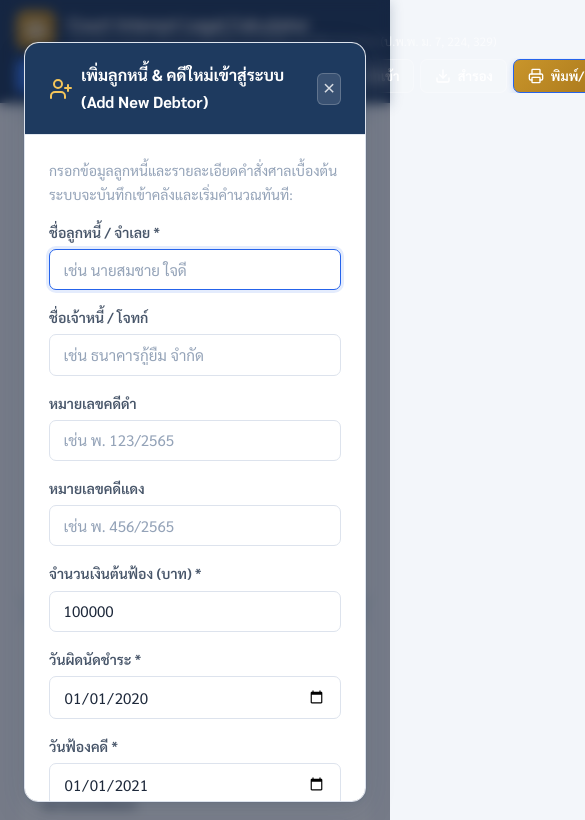
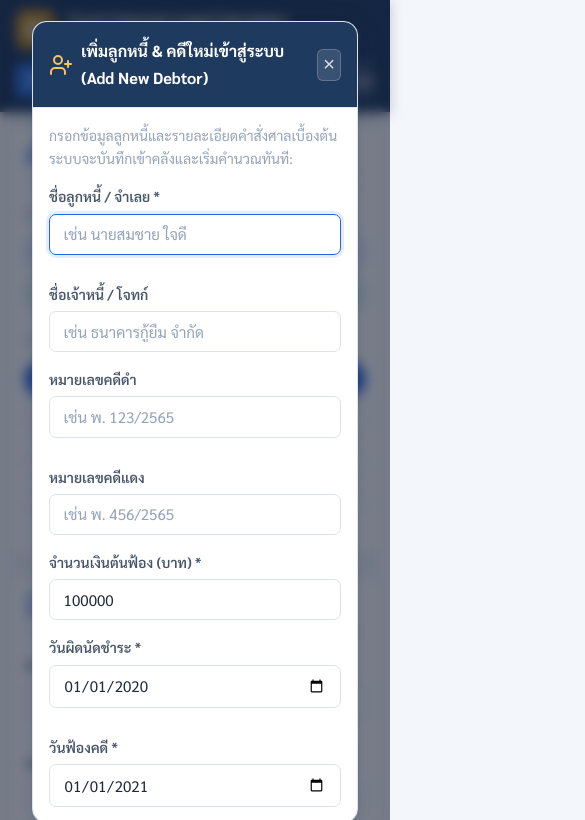
Before and after one commit to paounda2021-art/debt-interest, a website: page index.html in a window 390 px wide. Both pictures are taken after a click on the button "เพิ่มลูกหนี้". Shown: the top 820 px of the page, 585 px wide, since content can reach past the window. Drawn offline with nearby package versions, Linux system fonts and the light colour scheme; no server answers.

Commit message:
Enhance responsive design for mobile and tablet views

```diff
--- a/index.html
+++ b/index.html
@@ -4,7 +4,7 @@
   <meta charset="UTF-8">
   <meta name="viewport" content="width=device-width, initial-scale=1.0">
   <title>ระบบคำนวณดอกเบี้ยตามคำสั่งฟ้อง/คำพิพากษาศาล (Thai Court Interest Calculator)</title>
-  <link rel="stylesheet" href="styles.css?v=12">
+  <link rel="stylesheet" href="styles.css?v=13">
   <!-- Lucide Icons -->
   <script src="https://unpkg.com/lucide@latest"></script>
 </head>
--- a/styles.css
+++ b/styles.css
@@ -795,16 +795,115 @@ select.form-control { cursor: pointer; background-image: none; }
 .print-header-only { display: none; }
 
 /* ==============================
-   RESPONSIVE
+   RESPONSIVE DESIGN (Mobile & Tablet)
    ============================== */
-@media (max-width: 700px) {
-  .navbar { padding: 0 1rem; height: auto; padding-top: 10px; padding-bottom: 10px; flex-wrap: wrap; gap: 8px; }
-  .app-container { padding: 1rem; gap: 1rem; }
-  .form-row { grid-template-columns: 1fr; gap: 0; }
-  .summary-grid { grid-template-columns: 1fr 1fr; }
-  .nav-actions { flex-wrap: wrap; justify-content: flex-end; }
+@media (max-width: 992px) {
+  .app-container {
+    padding: 1.25rem 1rem;
+    gap: 1.25rem;
+  }
+}
+
+@media (max-width: 768px) {
+  .navbar {
+    padding: 0.6rem 1rem;
+    height: auto;
+    flex-direction: column;
+    align-items: stretch;
+    gap: 0.75rem;
+  }
+
+  .brand {
+    justify-content: flex-start;
+  }
+
+  .brand-title {
+    font-size: 1rem;
+  }
+
+  .brand-subtitle {
+    font-size: 0.7rem;
+  }
+
+  .nav-actions {
+    width: 100%;
+    overflow-x: auto;
+    padding-bottom: 4px;
+    justify-content: flex-start;
+    -webkit-overflow-scrolling: touch;
+  }
+
+  .navbar .btn {
+    padding: 0.4rem 0.75rem;
+    font-size: 0.8rem;
+  }
+
+  .form-row {
+    grid-template-columns: 1fr;
+    gap: 0.75rem;
+  }
+
+  .preset-bar {
+    gap: 6px;
+  }
+
+  .preset-btn {
+    font-size: 0.82rem;
+    padding: 5px 10px;
+    width: 100%;
+    justify-content: flex-start;
+  }
+
+  .summary-grid {
+    grid-template-columns: 1fr 1fr;
+    gap: 0.75rem;
+  }
+
+  .stat-card {
+    padding: 0.85rem 1rem;
+  }
+
+  .stat-value {
+    font-size: 1.2rem;
+  }
+
+  .modal-content {
+    max-width: 100%;
+    margin: 0.5rem;
+    padding: 0;
+    max-height: 95vh;
+  }
+
+  .modal-header, .modal-body, .modal-footer {
+    padding: 1rem;
+  }
+
+  .ledger-table th, .ledger-table td {
+    padding: 8px 10px;
+    font-size: 0.8rem;
+  }
 }
 
 @media (max-width: 480px) {
-  .summary-grid { grid-template-columns: 1fr; }
+  .app-container {
+    padding: 0.75rem 0.5rem;
+  }
+
+  .card {
+    padding: 1rem;
+    border-radius: var(--radius-md);
+  }
+
+  .card-title {
+    font-size: 0.95rem;
+  }
+
+  .summary-grid {
+    grid-template-columns: 1fr;
+  }
+
+  .btn-calculate {
+    font-size: 0.95rem;
+    padding: 0.75rem;
+  }
 }
```
